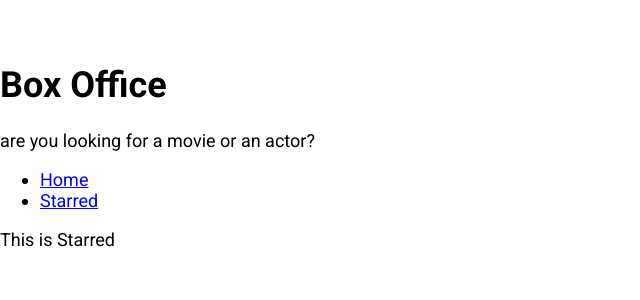
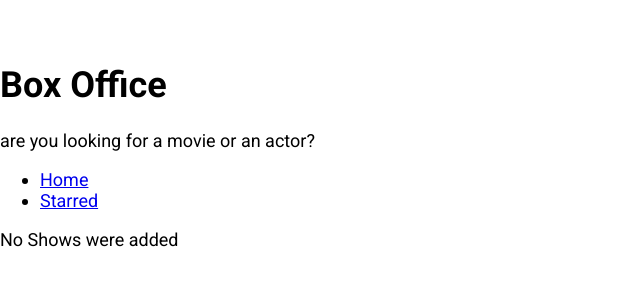
Before and after one commit to atharuddin786/box-office, a React (Create React App) app: page /starred in a window 1280 px wide. Shown: the top 300 px of the page, without its empty margins (0-640 px from the left). Built offline with nearby package versions, Linux system fonts and the light colour scheme.

Commit message:
finished starred page

```diff
--- a/src/pages/Starred.js
+++ b/src/pages/Starred.js
@@ -1,8 +1,39 @@
-import React from "react";
+import React, { useEffect, useState } from "react";
 import MainPageLayout from "../Components/MainPageLayout";
+import { useShows } from "../misc/custom-hook";
+import { apiGet } from "../misc/config";
+import ShowGrid from "../Components/show/ShowGrid";
+const Starred = () => {
+  const [starred] = useShows();
+  const [shows, setShows] = useState(null);
+  const [isLoading, setIsLoading] = useState(true);
+  const [error, setError] = useState(null);
 
-const Starred = () => {
-  return <MainPageLayout>This is Starred</MainPageLayout>;
+  useEffect(() => {
+    if (starred && starred.length > 0) {
+      const promises = starred.map((showId) => apiGet(`/shows/${showId}`));
+      Promise.all(promises)
+        .then((apiData) => apiData.map((show) => ({ show })))
+        .then((results) => {
+          setShows(results);
+          setIsLoading(false);
+        })
+        .catch((err) => {
+          setError(err.message);
+          setIsLoading(false);
+        });
+    } else {
+      setIsLoading(false);
+    }
+  }, [starred]);
+  return (
+    <MainPageLayout>
+      {isLoading && <div>Shows are still loading</div>}
+      {error && <div>Error occured:{error}</div>}
+      {!isLoading && !shows && <div>No Shows were added</div>}
+      {!isLoading && !error && shows && <ShowGrid data={shows} />}
+    </MainPageLayout>
+  );
 };
 
 export default Starred;
```
